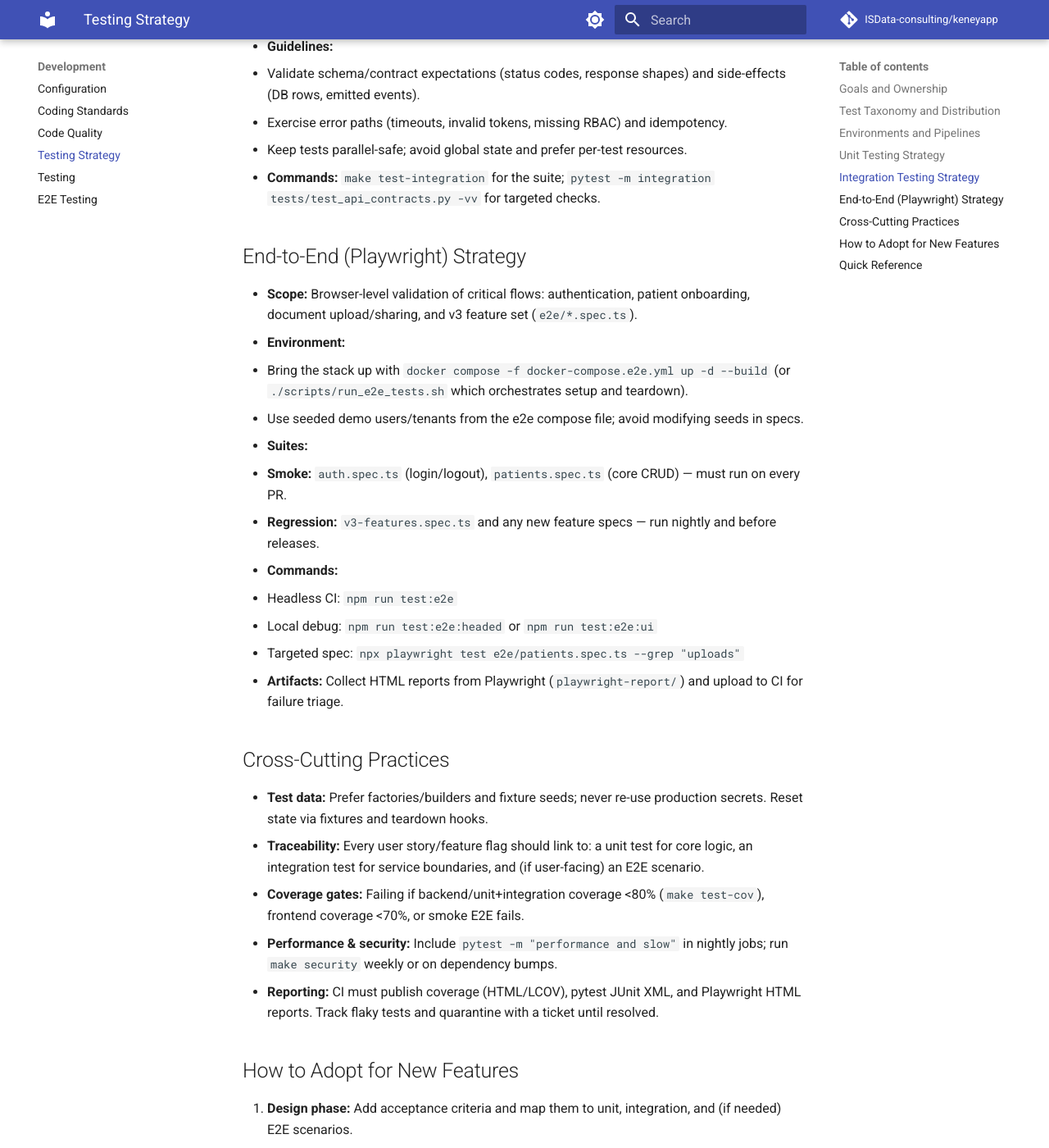
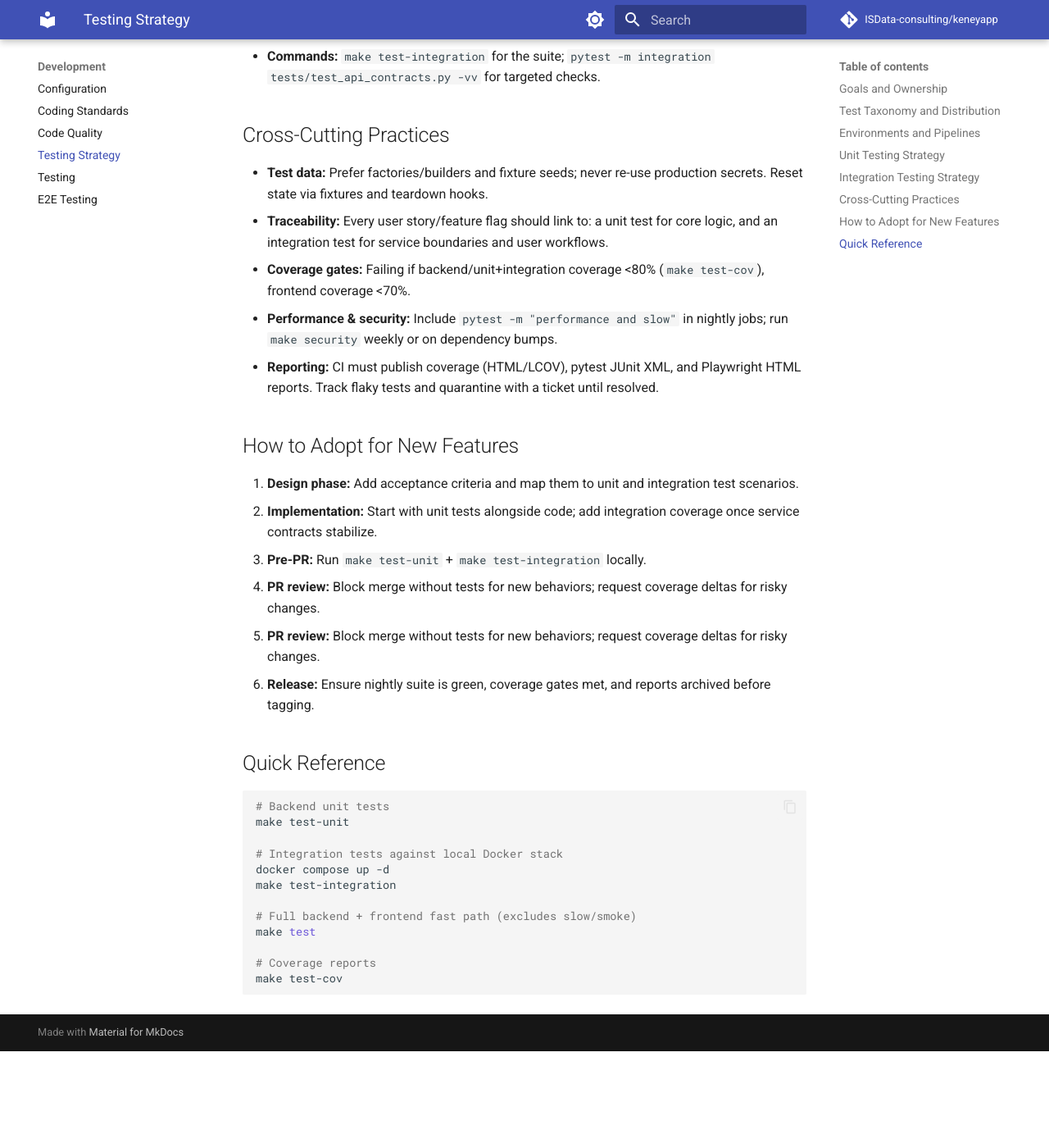
Before and after one commit to ngsanogo/keneyapp, an MkDocs documentation site: the page built from docs/TESTING_STRATEGY.md, in a window 1280 px wide and 1400 px high, scrolled down 2263 px. Shown: the whole window at 82% size. Built offline with MkDocs 1.6.1 and Material for MkDocs 9.7.7, drawn with Linux system fonts in a browser that asks for light colours; comment, search, counter and statistics services are not loaded; after the commit the page ends 3545 px from its top, so only the background shows below that; some of the changed text lies outside the part shown.

Commit message:
fix: update Dockerfiles and documentation to reflect current state
Docker fixes:
- Fix Python version from 3.14 to 3.12 in Dockerfile.prod and Dockerfile.dev
- Remove invalid SHA256 hash from Dockerfile runtime stage
- All Dockerfiles now use Python 3.12-slim (correct version)

Documentation updates:
- Remove all references to deleted E2E test infrastructure
- Update docs/README.md (removed E2E test links)
- Update docs/index.md (removed E2E testing reference)
- Update docs/TESTING_STRATEGY.md:
  * Remove Playwright E2E strategy section
  * Update test distribution (60% unit, 40% integration)
  * Remove references to e2e/ directory and scripts
  * Update CI/CD pipeline descriptions
- Update docs/CODEBASE_OVERVIEW.md:
  * Remove e2e/ directory from repository layout
  * Update test commands (removed Playwright references)

All documentation now accurately reflects the simplified testing
strategy using pytest for unit/integration tests only.

````diff
--- a/docs/TESTING_STRATEGY.md
+++ b/docs/TESTING_STRATEGY.md
@@ -5,25 +5,24 @@ This strategy establishes how KeneyApp validates functionality, reliability, and
 ## Goals and Ownership
 
 - **Goals:** Catch regressions early, keep critical user journeys green, and maintain predictable release quality with actionable reports.
-- **Owners:** Feature squads write and maintain unit/integration tests; QA/Automation owns Playwright E2E coverage; DevOps maintains pipelines and test environments.
-- **Coverage Targets:** ≥80% backend unit/integration coverage, ≥70% frontend unit/component coverage, and 100% pass rate on critical-path E2E suites.
+- **Owners:** Feature squads write and maintain unit/integration tests; DevOps maintains pipelines and test environments.
+- **Coverage Targets:** ≥80% backend unit/integration coverage, ≥70% frontend unit/component coverage.
 
 ## Test Taxonomy and Distribution
 
 | Layer | Scope | Location | Primary Commands | Expected Share |
 | --- | --- | --- | --- | --- |
 | **Unit** | Functions, classes, handlers with isolated dependencies | `tests/` (pytest, markers: `unit`) | `make test-unit` or `pytest -m unit` | ~60% |
-| **Integration** | Service boundaries: DB, cache, queues, external adapters | `tests/` (markers: `integration`) | `make test-integration` or `pytest -m integration` | ~25% |
-| **E2E** | Full user workflows in browser against running stack | `e2e/` (Playwright) | `npm run test:e2e` / `./scripts/run_e2e_tests.sh` | ~15% |
+| **Integration** | Service boundaries: DB, cache, queues, external adapters, and full API workflows | `tests/` (markers: `integration`, `e2e`) | `make test-integration` or `pytest -m integration` | ~40% |
 
 ## Environments and Pipelines
 
 | Stage | What Runs | Purpose | Gate |
 | --- | --- | --- | --- |
-| **Local dev** | Focused `unit`/`integration` markers; targeted Playwright specs during feature work | Fast feedback while coding | Optional |
-| **Pre-merge CI** | `make test` (backend unit/integration sans `slow`/`smoke`) + `frontend npm test`; static analysis; Playwright smoke (`auth.spec.ts`, `patients.spec.ts` critical paths) | Block regressions on PRs | Required |
-| **Nightly/regression** | `make test-all` (includes `--slow`), full Playwright suite (`npm run test:e2e`), security and performance jobs | Broader coverage and drift detection | Required for release branch promotion |
-| **Release cut** | Coverage check (`make test-cov`), E2E rerun on tagged image, manual QA sign-off | Final go/no-go | Required |
+| **Local dev** | Focused `unit`/`integration` markers during feature work | Fast feedback while coding | Optional |
+| **Pre-merge CI** | `make test` (backend unit/integration sans `slow`/`smoke`) + `frontend npm test`; static analysis | Block regressions on PRs | Required |
+| **Nightly/regression** | `make test-all` (includes `--slow`), security and performance jobs | Broader coverage and drift detection | Required for release branch promotion |
+| **Release cut** | Coverage check (`make test-cov`), manual QA sign-off | Final go/no-go | Required |
 
 ## Unit Testing Strategy
 
@@ -49,35 +48,20 @@ This strategy establishes how KeneyApp validates functionality, reliability, and
   - Keep tests parallel-safe; avoid global state and prefer per-test resources.
 - **Commands:** `make test-integration` for the suite; `pytest -m integration tests/test_api_contracts.py -vv` for targeted checks.
 
-## End-to-End (Playwright) Strategy
-
-- **Scope:** Browser-level validation of critical flows: authentication, patient onboarding, document upload/sharing, and v3 feature set (`e2e/*.spec.ts`).
-- **Environment:**
-  - Bring the stack up with `docker compose -f docker-compose.e2e.yml up -d --build` (or `./scripts/run_e2e_tests.sh` which orchestrates setup and teardown).
-  - Use seeded demo users/tenants from the e2e compose file; avoid modifying seeds in specs.
-- **Suites:**
-  - **Smoke:** `auth.spec.ts` (login/logout), `patients.spec.ts` (core CRUD) — must run on every PR.
-  - **Regression:** `v3-features.spec.ts` and any new feature specs — run nightly and before releases.
-- **Commands:**
-  - Headless CI: `npm run test:e2e`
-  - Local debug: `npm run test:e2e:headed` or `npm run test:e2e:ui`
-  - Targeted spec: `npx playwright test e2e/patients.spec.ts --grep "uploads"`
-- **Artifacts:** Collect HTML reports from Playwright (`playwright-report/`) and upload to CI for failure triage.
-
 ## Cross-Cutting Practices
 
 - **Test data:** Prefer factories/builders and fixture seeds; never re-use production secrets. Reset state via fixtures and teardown hooks.
-- **Traceability:** Every user story/feature flag should link to: a unit test for core logic, an integration test for service boundaries, and (if user-facing) an E2E scenario.
-- **Coverage gates:** Failing if backend/unit+integration coverage <80% (`make test-cov`), frontend coverage <70%, or smoke E2E fails.
+- **Traceability:** Every user story/feature flag should link to: a unit test for core logic, and an integration test for service boundaries and user workflows.
+- **Coverage gates:** Failing if backend/unit+integration coverage <80% (`make test-cov`), frontend coverage <70%.
 - **Performance & security:** Include `pytest -m "performance and slow"` in nightly jobs; run `make security` weekly or on dependency bumps.
 - **Reporting:** CI must publish coverage (HTML/LCOV), pytest JUnit XML, and Playwright HTML reports. Track flaky tests and quarantine with a ticket until resolved.
 
 ## How to Adopt for New Features
 
-1. **Design phase:** Add acceptance criteria and map them to unit, integration, and (if needed) E2E scenarios.
+1. **Design phase:** Add acceptance criteria and map them to unit and integration test scenarios.
 2. **Implementation:** Start with unit tests alongside code; add integration coverage once service contracts stabilize.
-3. **E2E addition:** For any new user-visible flow, extend existing Playwright specs or add a dedicated one with fixtures.
-4. **Pre-PR:** Run `make test-unit` + `make test-integration` and the relevant Playwright spec locally (headed/quiet as needed).
+3. **Pre-PR:** Run `make test-unit` + `make test-integration` locally.
+4. **PR review:** Block merge without tests for new behaviors; request coverage deltas for risky changes.
 5. **PR review:** Block merge without tests for new behaviors; request coverage deltas for risky changes.
 6. **Release:** Ensure nightly suite is green, coverage gates met, and reports archived before tagging.
 
@@ -94,11 +78,6 @@ make test-integration
 # Full backend + frontend fast path (excludes slow/smoke)
 make test
 
-# Playwright smoke/regression
-npm install  # first time
-npm run test:e2e
-./scripts/run_e2e_tests.sh  # orchestrated Docker + Playwright
-
 # Coverage reports
 make test-cov
 ```
````
Also changed, not shown: docs/CODEBASE_OVERVIEW.md (+2 -3 lines), docs/README.md (+0 -7 lines), docs/index.md (+1 -1 lines), 3 other files.
